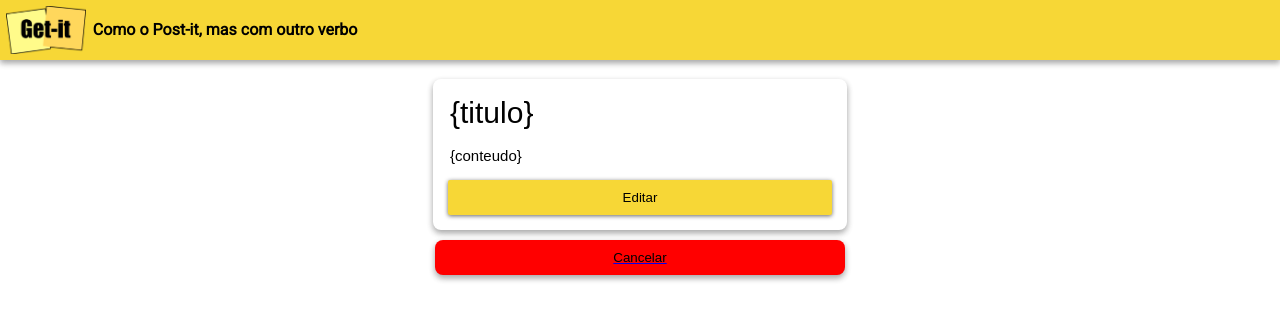
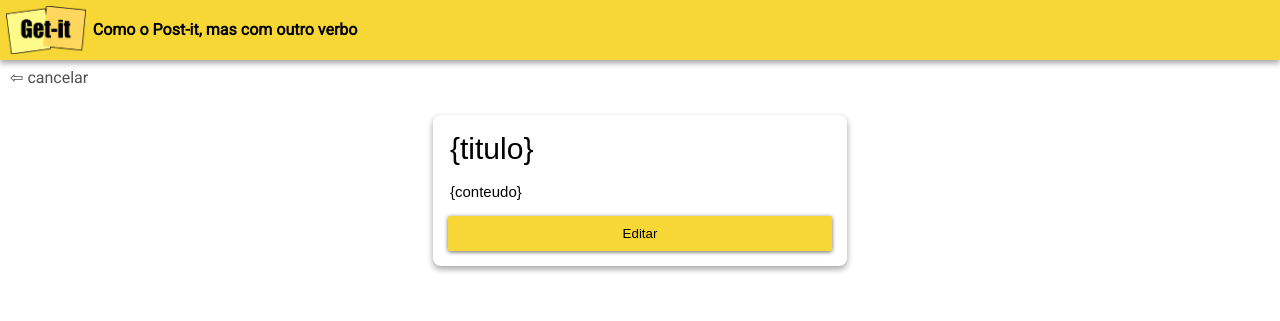
Before and after one commit to brnoschsaloli/projeto1A, a Python web app: template templates/edit.html in a window 1280 px wide. Shown: the top 321 px of the page. Run offline with Jinja, Linux system fonts and the light colour scheme; the template is opened without the code that fills it, so the values that code supplies are empty; some libraries are stand-ins or nearby versions.

Commit message:
cancelar

```diff
--- a/templates/edit.html
+++ b/templates/edit.html
@@ -25,6 +25,7 @@
     </div>
     <main class="container">
       <!-- method="post" foi removido apenas para o exemplo funcionar sem o servidor -->
+      <a style="display: flex; justify-content: flex-start; padding: 10px; color: #515151; text-decoration: none;" href="../">&#8678; cancelar</a>
       <form class="form-card" method="post">
         <input
           class="form-card-title"
@@ -41,9 +42,6 @@
         ></input>
         <button class="btn" type="submit">Editar</button>
       </form>
-      <a style="display: flex; justify-content: center;" href="../">
-        <button class="botao_cancelar"> Cancelar</button>
-      </a>
     </main>
 
     <script type="text/javascript" src="../templates/getit.js"></script>
```
Also changed, not shown: banco.db.
